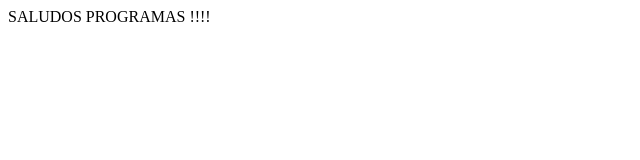
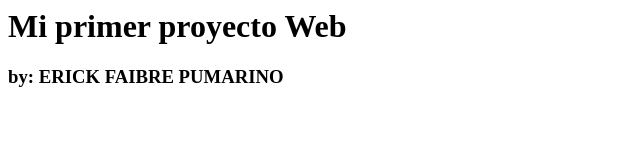
Before and after one commit to Erickfp17/AvanzadaGP2Ot21-00x01, a plain HTML site: page index.html in a window 1280 px wide. Shown: the whole page, without its empty margins (0-640 px from the left). Drawn offline with Linux system fonts and the light colour scheme.

Commit message:
Versión 1.1: Actualizado el archivo index.html

```diff
--- a/index.html
+++ b/index.html
@@ -1,5 +1,6 @@
 <html>
 	<body>
-		SALUDOS PROGRAMAS !!!!
+		<h1> Mi primer proyecto Web </h1>
+		<h3> by: ERICK FAIBRE PUMARINO </h3>
 	</body>
 </html>
```
